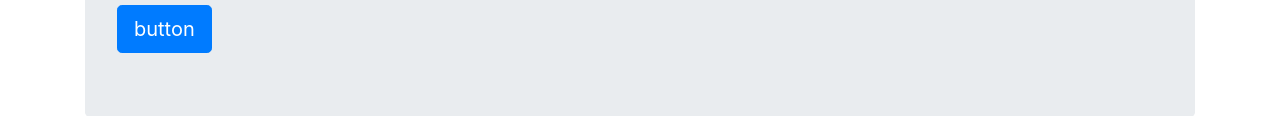
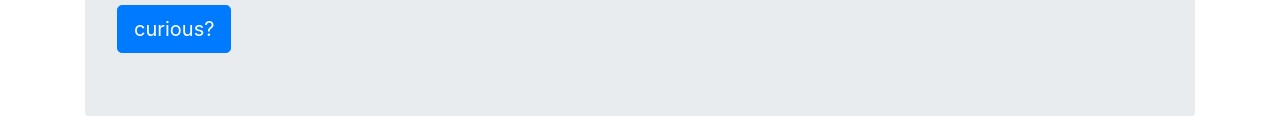
Before and after one commit to lettemax/hoc-landing, a plain HTML site: page index.html in a window 1280 px wide. Shown: the part 403-519 px from the top of the page. Drawn offline with nearby package versions, Linux system fonts and the light colour scheme.

Commit message:
Edit button

```diff
--- a/index.html
+++ b/index.html
@@ -18,7 +18,7 @@
         <div class="jumbotron">
             <h3 class="display-4" id="coming-soon"><b>Coming soon! Currently accumulating data for a list of 1,000 facts related to gender inequity.
                 If you'd like to help, you can contact us at herdofcats337@gmail.com</b></h3>
-            <a class="btn btn-primary btn-lg" id="only-button" href="#" role="button">button</a>
+            <a class="btn btn-primary btn-lg" id="only-button" href="#" role="button">curious?</a>
         </div>
     </div>
 
```
